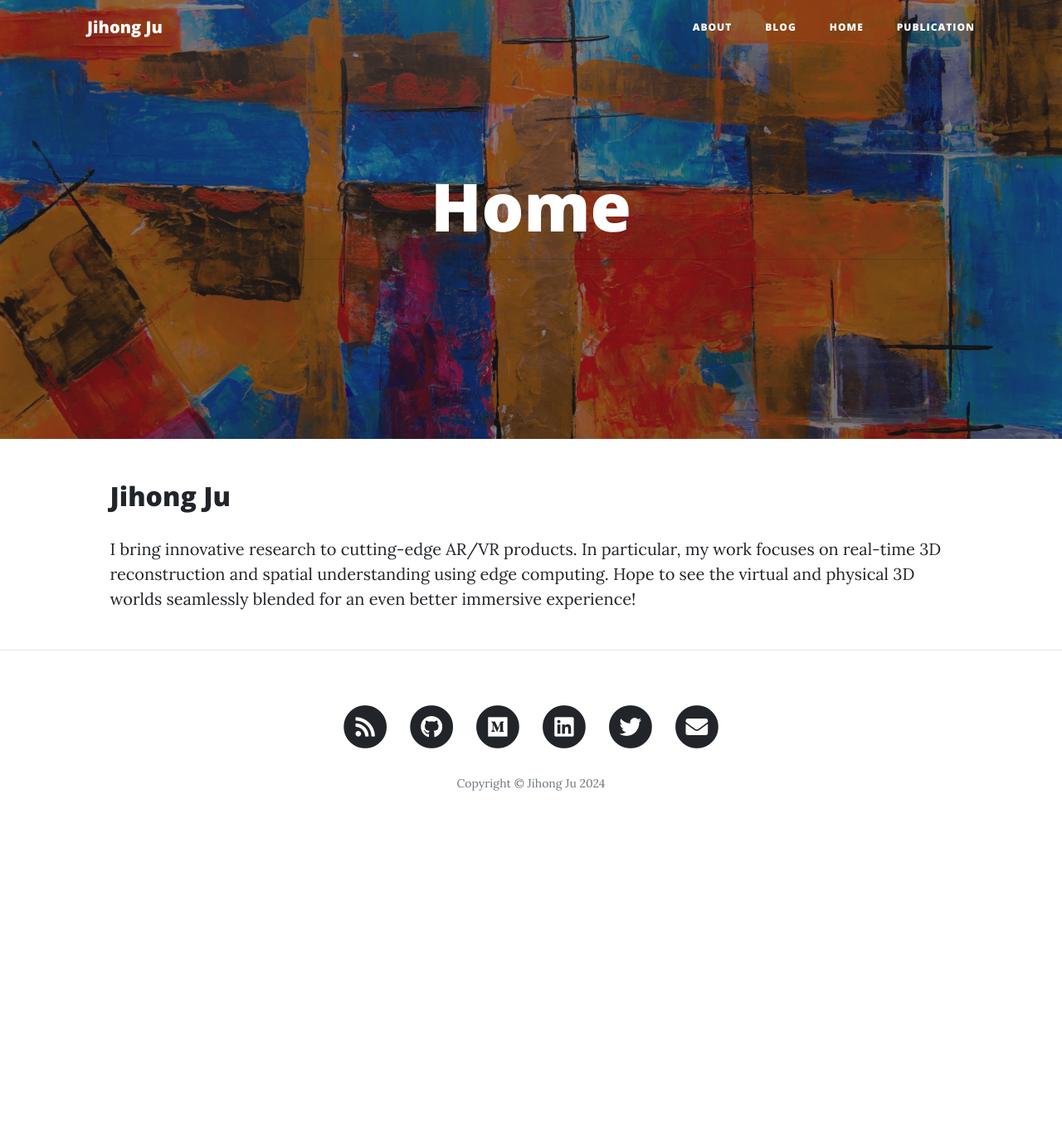
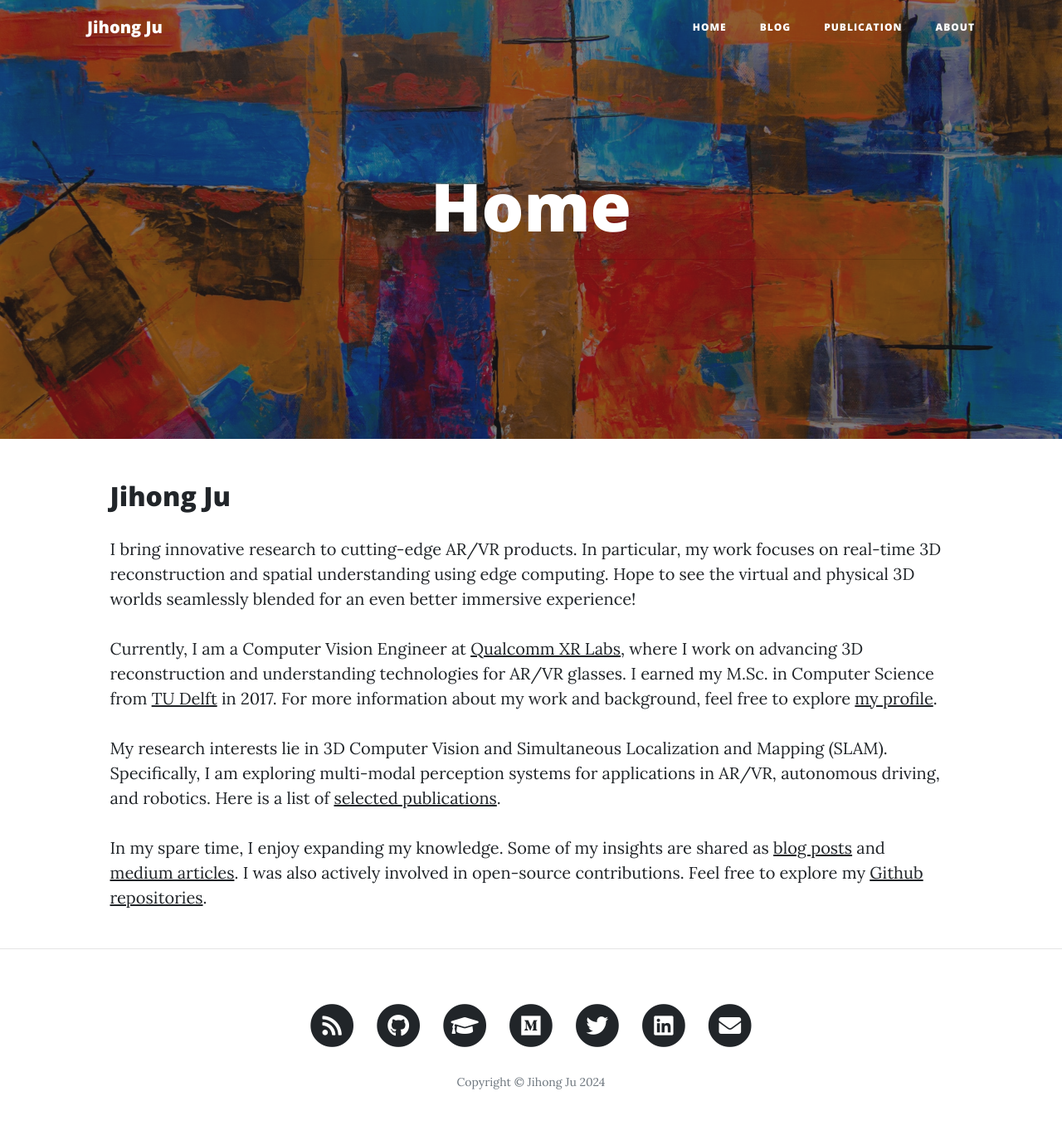
Before and after one commit to JihongJu/jihongju.github.io, a Jekyll site: the page built from index.md, in a window 1280 px wide. Shown: the whole page at 83% size. Built offline with Jekyll 4.4.1, drawn with Linux system fonts in a browser that asks for light colours; before the commit the page ends 1020 px from its top, so only the background shows below that.

Commit message:
Extend home

```diff
--- a/_config.yml
+++ b/_config.yml
@@ -24,6 +24,7 @@ baseurl: "" # the subpath of your site, e.g. /blog
 url: "" # the base hostname & protocol for your site, e.g. http://example.com
 github_username: jihongju
 medium_username: jihongju
+scholar_username: NwbkoewAAAAJ&hl=en
 linkedin_username: jihongju
 twitter_username: jujihong
 email_username: ir.jihong.ju@gmail.com
--- a/_includes/footer.html
+++ b/_includes/footer.html
@@ -5,7 +5,7 @@
             <div class="col-lg-8 col-md-10 mx-auto">
                 <ul class="list-inline text-center">
                     <li class="list-inline-item">
-                        <a href="{{ "/feed.xml" | prepend: site.baseurl }}">
+                        <a href="{{ " /feed.xml" | prepend: site.baseurl }}">
                             <span class="fa-stack fa-lg">
                                 <i class="fas fa-circle fa-stack-2x"></i>
                                 <i class="fa fa-rss fa-stack-1x fa-inverse"></i>
@@ -22,6 +22,16 @@
                         </a>
                     </li>
                     {% endif %}
+                    {% if site.scholar_username %}
+                    <li class="list-inline-item">
+                        <a href="https://scholar.google.com/citations?user={{ site.scholar_username }}">
+                            <span class="fa-stack fa-lg">
+                                <i class="fas fa-circle fa-stack-2x"></i>
+                                <i class="fa fa-graduation-cap fa-stack-1x fa-inverse"></i>
+                            </span>
+                        </a>
+                    </li>
+                    {% endif %}
                     {% if site.medium_username %}
                     <li class="list-inline-item">
                         <a href="https://medium.com/@{{ site.linkedin_username }}">
@@ -32,22 +42,22 @@
                         </a>
                     </li>
                     {% endif %}
+                    {% if site.twitter_username %}
+                    <li class="list-inline-item">
+                        <a href="https://twitter.com/{{ site.twitter_username }}">
+                            <span class="fa-stack fa-lg">
+                                <i class="fas fa-circle fa-stack-2x"></i>
+                                <i class="fab fa-twitter fa-stack-1x fa-inverse"></i>
+                            </span>
+                        </a>
+                    </li>
+                    {% endif %}
                     {% if site.linkedin_username %}
                     <li class="list-inline-item">
                         <a href="https://linkedin.com/in/{{ site.linkedin_username }}">
                             <span class="fa-stack fa-lg">
                                 <i class="fas fa-circle fa-stack-2x"></i>
                                 <i class="fab fa-linkedin fa-stack-1x fa-inverse"></i>
-                                </span>
-                            </a>
-                        </li>
-                    {% endif %}
-                    {% if site.twitter_username %}
-                        <li class="list-inline-item">
-                            <a href="https://twitter.com/{{ site.twitter_username }}">
-                                <span class="fa-stack fa-lg">
-                                    <i class="fas fa-circle fa-stack-2x"></i>
-                                    <i class="fab fa-twitter fa-stack-1x fa-inverse"></i>
                             </span>
                         </a>
                     </li>
--- a/_includes/nav.html
+++ b/_includes/nav.html
@@ -8,16 +8,26 @@
     </button>
     <div class="collapse navbar-collapse" id="navbarResponsive">
       <ul class="navbar-nav ml-auto">
-        <!-- <li class="nav-item">
-          <a class="nav-link" href="{{ site.baseurl }}/">Home</a>
-        </li> -->
-        {% for page in site.pages %}{% if page.title %}
+        <li class="nav-item">
+          <a class="nav-link" href="{{ '/' | prepend: site.baseurl }}">Home</a>
+        </li>
+        <li class="nav-item">
+          <a class="nav-link" href="{{ '/blog' | prepend: site.baseurl }}">Blog</a>
+        </li>
+        <li class="nav-item">
+          <a class="nav-link" href="{{ '/publication' | prepend: site.baseurl }}">Publication</a>
+        </li>
+        <li class="nav-item">
+          <a class="nav-link" href="{{ '/about' | prepend: site.baseurl }}">About</a>
+        </li>
+
+        <!-- {% for page in site.pages %}{% if page.title %}
           {% if page.url != '/404.html' %}
             <li  class="nav-item">
               <a class="nav-link" href="{{ page.url | prepend: site.baseurl }}">{{ page.title }}</a>
             </li>
           {% endif %}
-        {% endif %}{% endfor %}
+        {% endif %}{% endfor %} -->
       </ul>
     </div>
   </div>
--- a/index.md
+++ b/index.md
@@ -8,3 +8,10 @@ Jihong Ju
 ---
 
 {{site.description}}
+
+
+Currently, I am a Computer Vision Engineer at [Qualcomm XR Labs](https://www.qualcomm.com/research/extended-reality), where I work on advancing 3D reconstruction and understanding technologies for AR/VR glasses. I earned my M.Sc. in Computer Science from [TU Delft](https://www.tudelft.nl/) in 2017. For more information about my work and background, feel free to explore [my profile]({{ site.baseurl }}/about).
+
+My research interests lie in 3D Computer Vision and Simultaneous Localization and Mapping (SLAM). Specifically, I am exploring multi-modal perception systems for applications in AR/VR, autonomous driving, and robotics. Here is a list of [selected publications]({{ site.baseurl }}/publication).
+
+In my spare time, I enjoy expanding my knowledge. Some of my insights are shared as [blog posts]({{ site.baseurl }}/blog) and [medium articles](https://medium.com/@jihongju). I was also actively involved in open-source contributions. Feel free to explore my [Github repositories](https://github.com/JihongJu).
```
Also changed, not shown: other parts of _includes/footer.html (+11 -5 lines), _pages/about.md (+14 -0 lines). Lines whose indentation alone changed are shown as unchanged.
